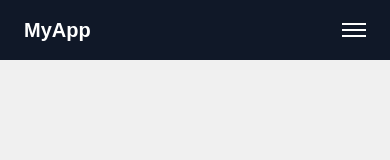
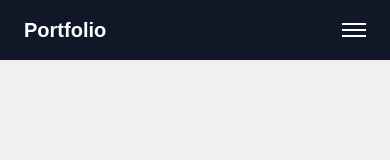
Before and after one commit to LaurienHart/Portfolio-Laurien-Hart, a Next.js app in the folder portfolio/: page / in a window 390 px wide. Shown: the top 160 px of the page. Built offline with nearby package versions, Linux system fonts and the light colour scheme.

Commit message:
navbar fixed for mobile

```diff
--- a/portfolio/src/components/Navbar.tsx
+++ b/portfolio/src/components/Navbar.tsx
@@ -18,7 +18,7 @@
         <nav className="bg-gray-900 text-white px-6 py-4">
             <div className="flex justify-between items-center">
                 {/* Logo/Brand */}
-                <div className="text-xl font-bold">MyApp</div>
+                <div className="text-xl font-bold">Portfolio</div>
 
                 {/* Desktop Navigation */}
                 <ul className="hidden md:flex space-x-6">
```
